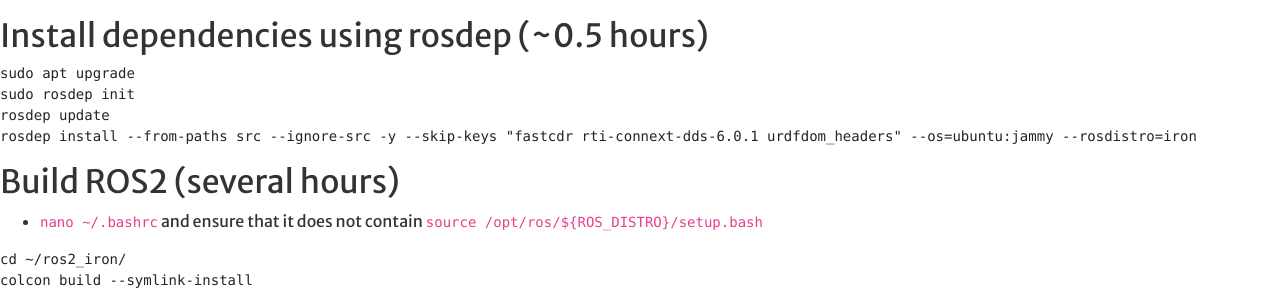
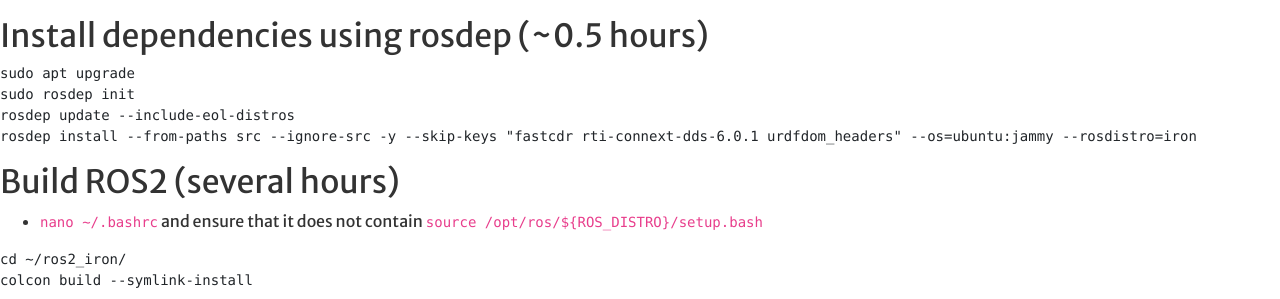
Before and after one commit to Hendrix-CS/csci235, a Jekyll site: the page built from robot_setup.md, in a window 1280 px wide and 900 px high, scrolled down 1064 px. Shown: the part 195-494 px from the top of the window. Built offline with Jekyll 4.4.1, drawn with Linux system fonts in a browser that asks for light colours; our own code applies the rules of GitHub Pages for plain Markdown files; a script that is not in the unit is left out.

Commit message:
Added flag to include EOL distros

````diff
--- a/robot_setup.md
+++ b/robot_setup.md
@@ -64,7 +64,7 @@ vcs import --input https://raw.githubusercontent.com/ros2/ros2/iron/ros2.repos s
 ```
 sudo apt upgrade
 sudo rosdep init
-rosdep update
+rosdep update --include-eol-distros
 rosdep install --from-paths src --ignore-src -y --skip-keys "fastcdr rti-connext-dds-6.0.1 urdfdom_headers" --os=ubuntu:jammy --rosdistro=iron
 ```
 
````
